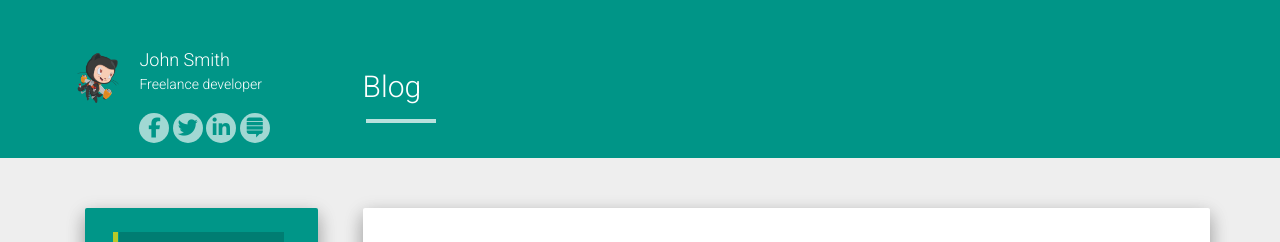
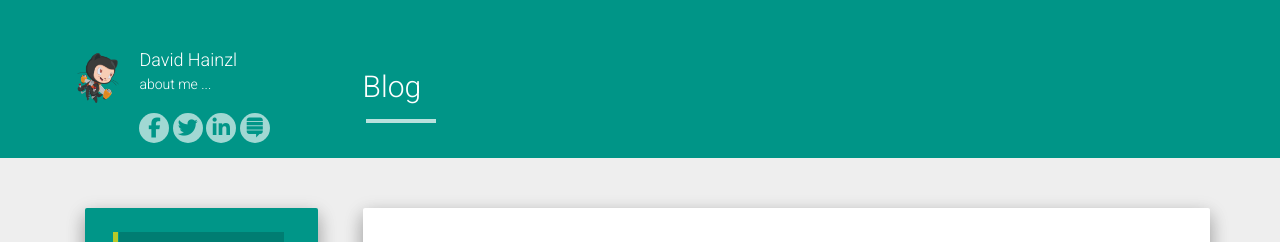
Before and after one commit to DHainzl/dhainzl.github.io, a Jekyll site: the page built from index.html, in a window 1280 px wide. Shown: the top 242 px of the page. Built offline with Jekyll 4.4.1, drawn with Linux system fonts in a browser that asks for light colours; nearby versions of some CDN libraries; the list of posts is cut into pages by our own code.

Commit message:
fixing style

```diff
--- a/_config.yml
+++ b/_config.yml
@@ -1,18 +1,18 @@
-title: John Smith
-description: My Personal Blog
-author: John Smith
-logo: /hcz-jekyll-blog/static/img/avatar.png
-github: https://github.com/ashutosh2k12
-about: Freelance developer
+title: David Hainzl
+description: It's-a me
+author: David Hainzl
+logo: /static/img/avatar.png
+github: https://github.com/dhainzl
+about: about me ...
 
-baseurl: "http://aboutashu.com/hcz-jekyll-blog"
-url: "http://aboutashu.com/hcz-jekyll-blog"
+baseurl: "https://dhainzl.github.io"
+url: "https://dhainzl.github.io"
 
-disqus_shortname: aboutashu
-google_analytics: UA-72862926-1
+#disqus_shortname: aboutashu
+#google_analytics: UA-72862926-1
 
 share:
-  twitter_username: \#
+  twitter_username: dhainzl
   fb_appid: 000000000000
 
 
```
